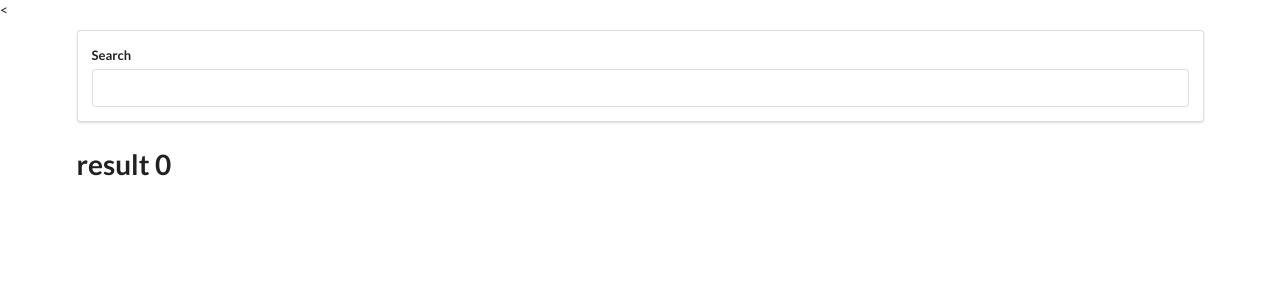
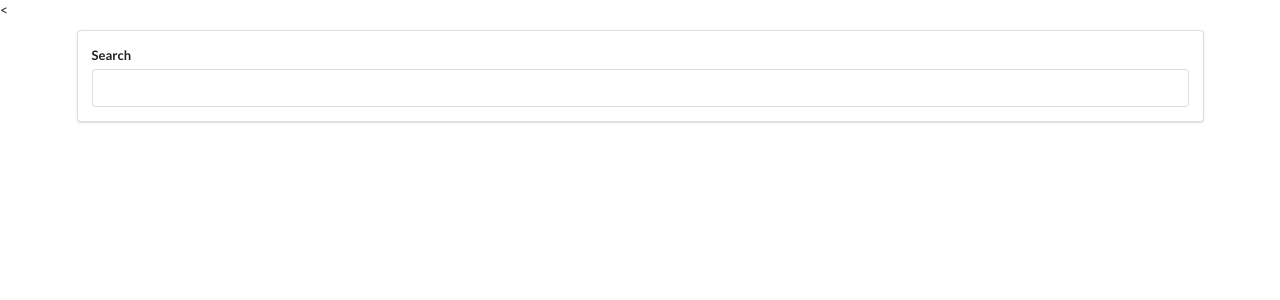
Before and after one commit to YG777/React-Image-Search-App, a React (Create React App) app: page / in a window 1280 px wide. Shown: the top 300 px of the page. Built offline with nearby package versions, Linux system fonts and the light colour scheme.

Commit message:
imgs are rendering

```diff
--- a/src/App.js
+++ b/src/App.js
@@ -2,6 +2,7 @@ import React from "react";
 import "./App.css";
 import SearchBar from "./components/SearchBar";
 import unsplash from "./api/unsplash";
+import ImgList from "./components/ImgList";
 
 class App extends React.Component {
   state = { images: [] };
@@ -18,7 +19,7 @@ class App extends React.Component {
     return (
       <div className="ui container" style={{ marginTop: "10px" }}>
         <SearchBar callSubmit={this.onSearchSubmit} />
-        <h1>result {this.state.images.length}</h1>
+        <ImgList images={this.state.images }/>
       </div>
     );
   }
--- /dev/null
+++ b/src/components/ImgList.js
@@ -0,0 +1,10 @@
+import React from "react";
+
+const ImgList = (props) => {
+  const imgs = props.images.map((img) => {
+    return <img src={img.urls.regular} />;
+  });
+  return <div>{imgs}</div>;
+};
+
+export default ImgList;
```
